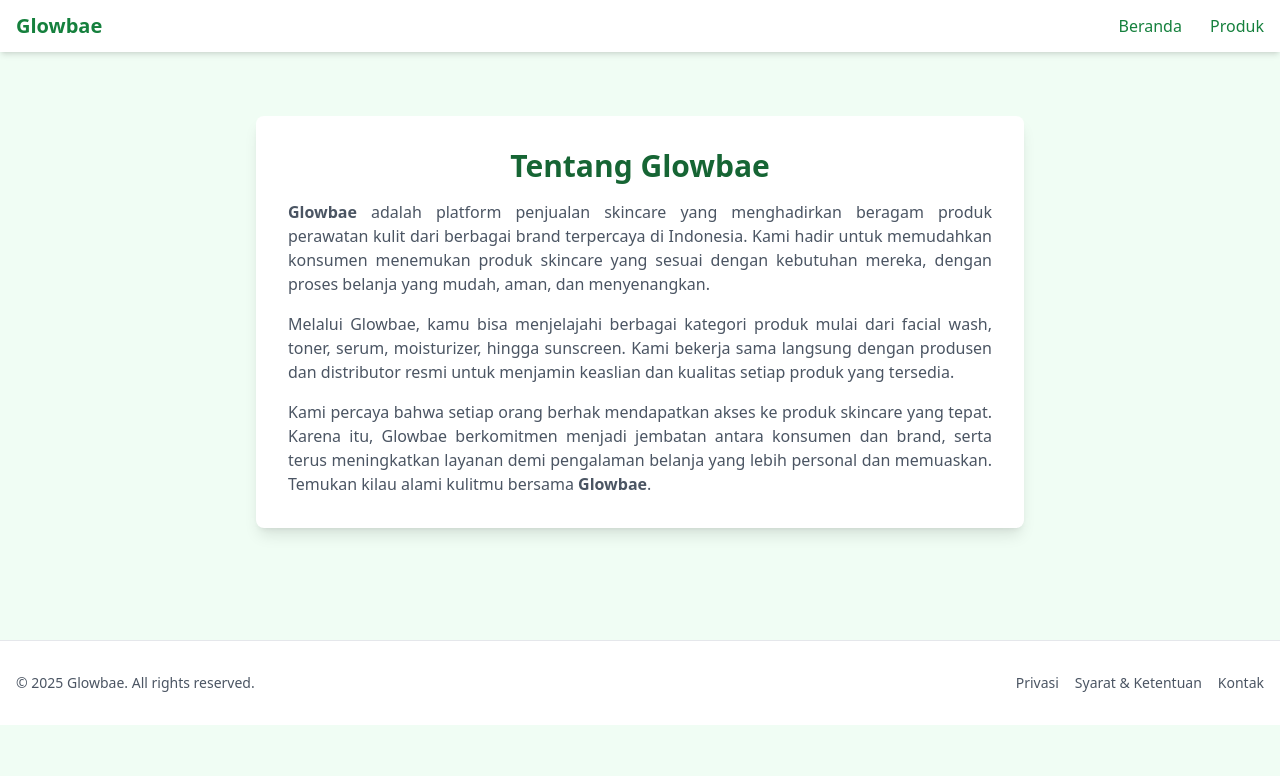
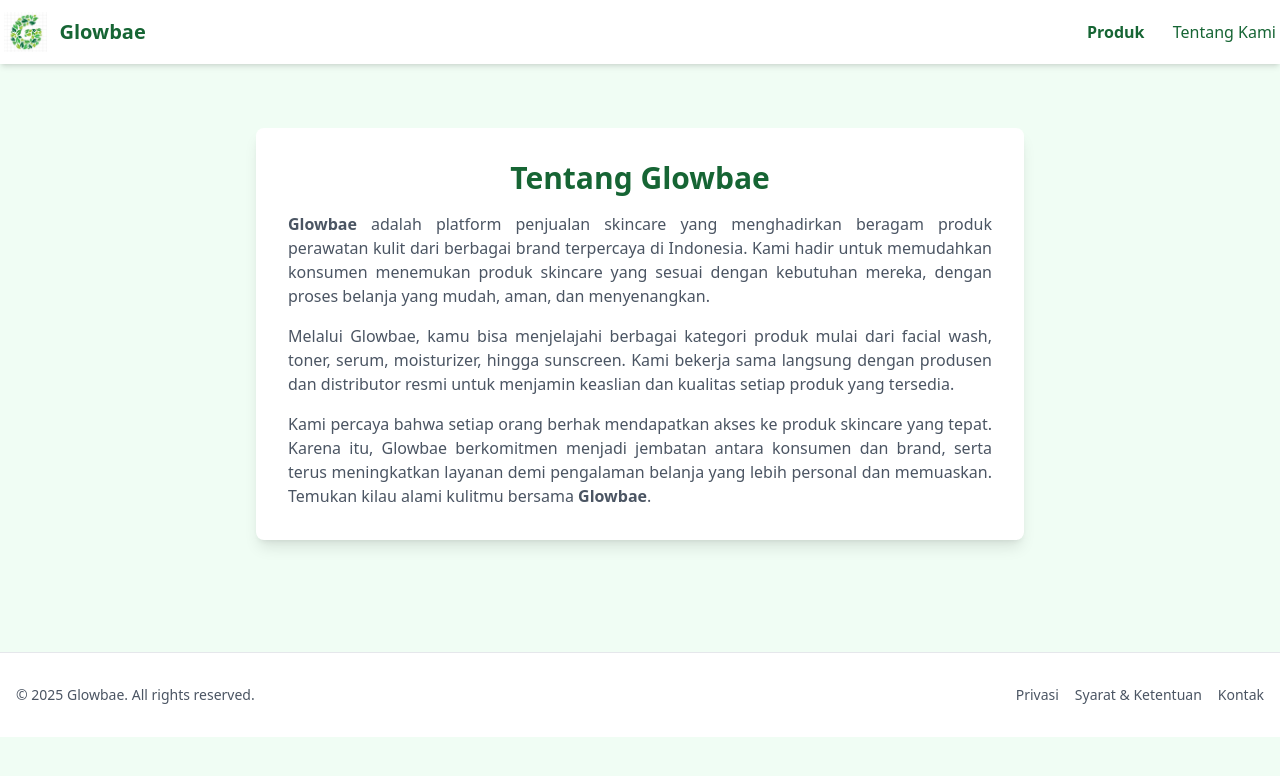
Before and after one commit to alfianadhi17/glowbaee, a plain HTML site: page tentang.html in a window 1280 px wide. Drawn offline with nearby package versions, Linux system fonts and the light colour scheme.

Commit message:
tentang.html

```diff
--- a/tentang.html
+++ b/tentang.html
@@ -9,15 +9,21 @@
 <body class="bg-green-50 text-gray-700">
 
   <!-- Navbar -->
-  <nav class="bg-white shadow-md sticky top-0 z-50">
-    <div class="max-w-7xl mx-auto px-4 py-3 flex justify-between items-center">
-      <a href="beranda.html" class="text-xl font-bold text-green-700">Glowbae</a>
-      <div class="space-x-6">
-        <a href="index.html" class="text-green-700 font-medium">Beranda</a>
-        <a href="produkpelanggan.html" class="text-green-700 font-medium">Produk</a>
-      </div>
+<nav class="bg-white text-green-800 shadow-md sticky top-0 z-50">
+  <div class="max-w-7xl mx-auto px-1 py-3 flex justify-between items-center">
+    <!-- Logo + Judul -->
+    <div class="flex items-center space-x-3">
+      <img src="images/logoG.JPG" alt="Logo Glowbae" style="height: 40px; width: auto;">
+      <span class="text-xl font-bold">Glowbae</span>
     </div>
-  </nav>
+
+    <!-- Menu -->
+    <div class="space-x-6">
+      <a href="produkpelanggan.html" class="font-semibold hover:underline">Produk</a>
+      <a href="tentang.html" class="font-medium hover:underline">Tentang Kami</a>
+    </div>
+  </div>
+</nav>
 
   <!-- Tentang Kami Section -->
   <main class="py-16 px-6">
```
